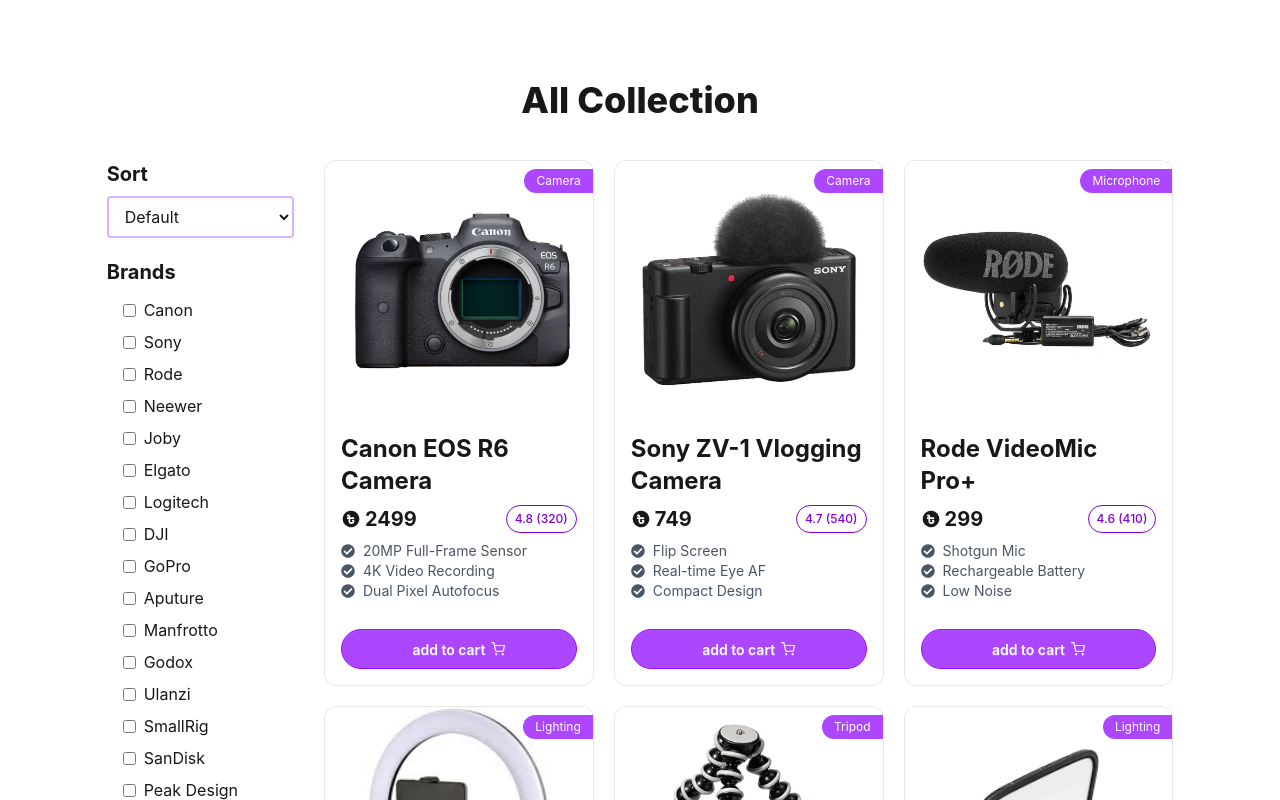
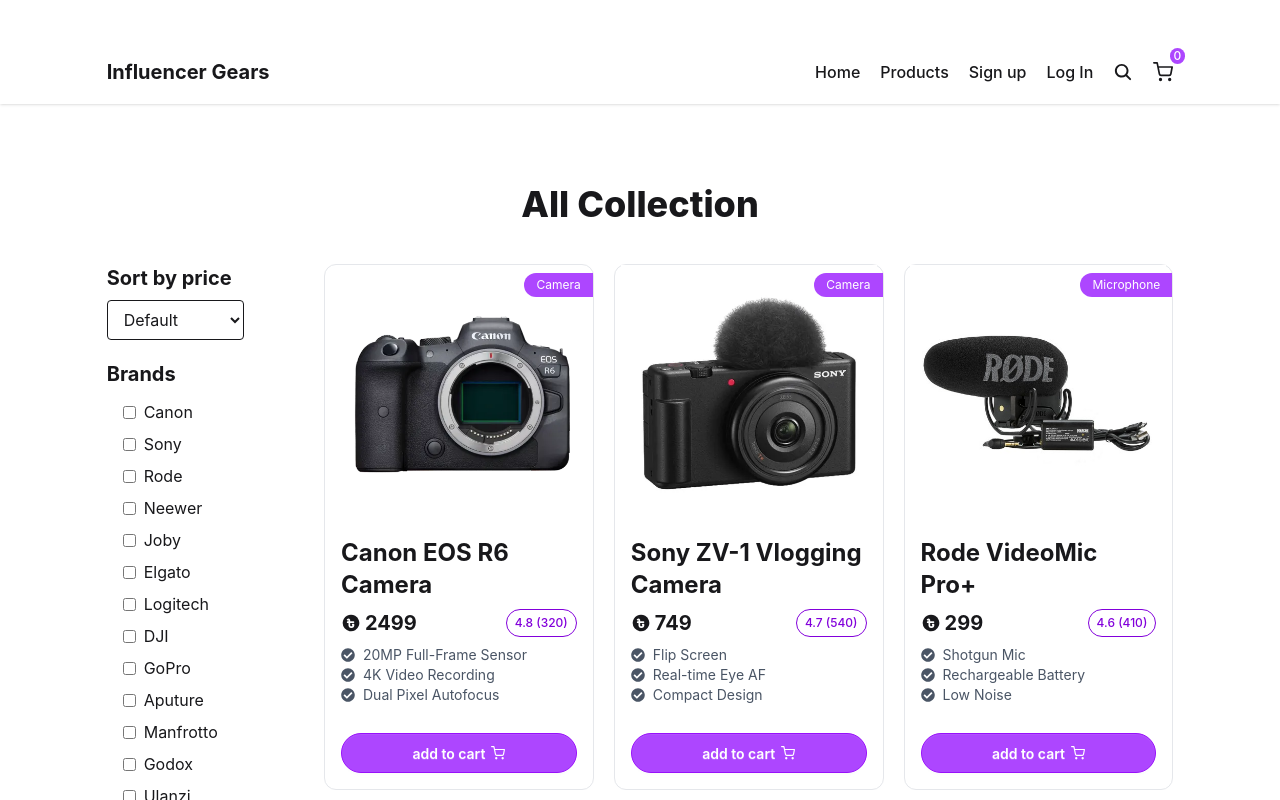
Before and after one commit to jahidhasan-webdev01/influencer-gears, a React (Vite) app: page /products in a window 1280 px wide. Shown: the top 800 px of the page. Built offline with nearby package versions, Linux system fonts and the light colour scheme.

Commit message:
handle add to cart with aleart

```diff
--- a/package.json
+++ b/package.json
@@ -13,6 +13,7 @@
     "@tailwindcss/vite": "^4.2.2",
     "react": "^19.2.4",
     "react-dom": "^19.2.4",
+    "react-hot-toast": "^2.6.0",
     "react-icons": "^5.6.0",
     "react-router": "^7.14.0",
     "tailwindcss": "^4.2.2"
--- a/src/App.jsx
+++ b/src/App.jsx
@@ -1,7 +1,6 @@
 import './App.css'
 
 function App() {
-
   return (
     <>
 
--- /dev/null
+++ b/src/Layout/Layout.jsx
@@ -0,0 +1,19 @@
+import { Outlet } from "react-router"
+import Navbar from "../components/Navbar/Navbar"
+import { Toaster } from "react-hot-toast";
+
+const Layout = () => {
+
+    return (
+        <>
+            <Toaster
+                position="top-center"
+                reverseOrder={false}
+            />
+            <Navbar />
+            <Outlet />
+        </>
+    )
+}
+
+export default Layout;
--- a/src/components/Navbar/Navbar.jsx
+++ b/src/components/Navbar/Navbar.jsx
@@ -1,8 +1,11 @@
+import { useContext } from 'react';
 import { FiShoppingCart } from 'react-icons/fi';
 import { IoSearch } from 'react-icons/io5';
 import { Link } from 'react-router';
+import { CartContext } from '../../context/CartContext';
 
 const Navbar = () => {
+    const {cart} = useContext(CartContext)
     return (
         <div className="bg-base-100 shadow-sm pt-10">
             <div className='navbar w-full px-2 md:w-10/12 md:px-0 mx-auto'>
@@ -29,7 +32,10 @@
                         <Link className='hidden lg:flex hover:underline hover:text-purple-500'>Sign up</Link>
                         <Link className='hidden lg:flex hover:underline hover:text-purple-500'>Log In</Link>
                         <Link><IoSearch className='text-xl' /></Link>
-                        <Link><FiShoppingCart className='text-xl' /></Link>
+                        <div>
+                            <Link><FiShoppingCart className='text-xl relative' /></Link>
+                            <span className='absolute top-2 -right-3 text-xs bg-purple-500 px-1 rounded-full flex items-center justify-center text-white'>{cart.length}</span>
+                        </div>
                     </div>
                 </div>
             </div>
--- a/src/components/ProductCard/ProductCard.jsx
+++ b/src/components/ProductCard/ProductCard.jsx
@@ -1,9 +1,13 @@
+import { useContext } from "react";
 import { FaCheckCircle } from "react-icons/fa";
 import { FiShoppingCart } from "react-icons/fi";
 import { TbCoinTakaFilled } from "react-icons/tb";
+import { CartContext } from "../../context/CartContext";
 
 const ProductCard = ({ product }) => {
     const { image, name, category, price, rating, reviews, features } = product;
+    const { cart, addToCart } = useContext(CartContext);
+
     return (
         <div className="border border-gray-200 rounded-xl group">
             <div className="relative w-full h-64 overflow-hidden flex items-center justify-center">
@@ -37,10 +41,23 @@
                     }
                 </div>
 
-                <button className="btn w-full bg-purple-500 border border-purple-600 text-white rounded-full mt-5">
-                    add to cart
-                    <FiShoppingCart />
-                </button>
+                {
+                    cart.find((pro) => pro.id === product.id)
+                        ?
+                        <button
+                            disabled
+                            className="btn w-full bg-transparent border border-purple-600 text-purple-500 rounded-full mt-5">
+                            added to cart <FiShoppingCart />
+                        </button>
+                        :
+                        <button
+                            onClick={() => addToCart(product)}
+                            className="btn w-full bg-purple-500 border border-purple-600 text-white rounded-full mt-5 hover:bg-transparent hover:text-purple-500">
+                            add to cart
+                            <FiShoppingCart />
+                        </button>
+                }
+
             </div>
         </div>
     );
--- /dev/null
+++ b/src/context/CartContext.jsx
@@ -0,0 +1,21 @@
+import { createContext, useState } from "react";
+import toast from "react-hot-toast";
+
+export const CartContext = createContext([]);
+
+const CartProvider = ({ children }) => {
+    const [cart, setCart] = useState([]);
+
+    const addToCart = (product) => {
+        setCart([...cart, product]);
+        toast.success("Added to cart");
+    }
+
+    return (
+        <CartContext.Provider value={{ cart, addToCart }}>
+            {children}
+        </CartContext.Provider>
+    )
+}
+
+export default CartProvider;
--- a/src/main.jsx
+++ b/src/main.jsx
@@ -6,15 +6,24 @@
 import NotFound from './pages/NotFound/NotFound'
 import ProductsProvider from './context/ProductsContext'
 import Products from './pages/Products/Products'
+import Layout from './Layout/Layout'
+import CartProvider from './context/CartContext'
+
 
 const router = createBrowserRouter([
   {
     path: "/",
+    Component: Layout,
+    children: [
+      {
+        index: true,
         Component: Home
       },
       {
         path: "/products",
         Component: Products
+      },
+    ]
   },
   {
     path: "*",
@@ -24,8 +33,10 @@
 
 createRoot(document.getElementById('root')).render(
   <StrictMode>
+    <CartProvider>
       <ProductsProvider>
         <RouterProvider router={router}></RouterProvider>
       </ProductsProvider>
+    </CartProvider>
   </StrictMode>,
 )
--- a/src/pages/Home/Home.jsx
+++ b/src/pages/Home/Home.jsx
@@ -1,4 +1,3 @@
-import Navbar from '../../components/Navbar/Navbar';
 import Banner from '../../components/Banner/Banner';
 import Sponsores from '../../components/Sponsores/Sponsores';
 import Popular from '../../components/Popular/Popular';
@@ -6,7 +5,6 @@
 const Home = () => {
     return (
         <>
-            <Navbar />
             <Banner />
             <Sponsores />
             <Popular />
--- a/src/pages/Products/Products.jsx
+++ b/src/pages/Products/Products.jsx
@@ -1,6 +1,7 @@
 import { useContext, useEffect, useState } from "react";
 import { ProductsContext } from "../../context/ProductsContext";
 import ProductCard from "../../components/ProductCard/ProductCard";
+import { LuFilter } from "react-icons/lu";
 
 const Products = () => {
     const products = useContext(ProductsContext);
@@ -9,44 +10,102 @@
     const [sort, setSort] = useState("default");
     const [selectedBrands, setSelectedBrands] = useState([])
 
-    useEffect(() => {
+    const filterBrands = () => {
         const uniqueBrands = [...new Set(products.map(product => product.brand))];
         setBrands(uniqueBrands);
+    }
+
+    useEffect(() => {
+        filterBrands();
         setFilterProducts(products);
     }, [products]);
 
+
     const handleBrandChange = (e) => {
-        setSelectedBrands([...selectedBrands, e.target.value])
+        setSelectedBrands([...selectedBrands, e.target.value]);
+        const filterPro = products.filter((product) => selectedBrands.includes(product.brand) || product.brand === e.target.value)
+
+        setFilterProducts(filterPro);
     }
 
-    console.log({ selectedBrands });
+    const handleSort = (sortType) => {
+        setSort(sortType);
+
+        if (sortType === "default") {
+            handleBrandChange();
+            return;
+        }
+
+        let sortedProducts = [];
+        if (sortType === "low") {
+            sortedProducts = filterProducts.sort((a, b) => a.price - b.price)
+        } else if (sortType === "high") {
+            sortedProducts = filterProducts.sort((a, b) => b.price - a.price)
+        }
+        setFilterProducts([...sortedProducts])
+    }
 
     return (
         <div className="w-full px-2 md:w-10/12 md:px-0 mx-auto py-10 lg:py-20">
             <h1 className="text-center text-4xl font-extrabold">All Collection</h1>
-            {/* <div className="grid grid-cols-1 md:grid-cols-2 lg:grid-cols-3 xl:grid-cols-4 gap-10 mt-10">
 
-            </div> */}
+            <div className="drawer">
+                <input id="my-drawer-1" type="checkbox" className="drawer-toggle" />
+
+                <div className="drawer-side">
+                    <label
+                        htmlFor="my-drawer-1"
+                        aria-label="close sidebar"
+                        className="drawer-overlay"
+                    ></label>
+
+                    <div className="bg-base-200 min-h-full w-80 p-4 pt-50">
+                        <h1 className="text-xl font-bold">Brands</h1>
+
+                        <form>
+                            {brands.map((br, index) => (
+                                <label
+                                    key={index}
+                                    className="flex items-center gap-2 cursor-pointer hover:bg-purple-50 px-4 py-1"
+                                >
+                                    <input
+                                        type="checkbox"
+                                        value={br}
+                                        onChange={handleBrandChange}
+                                    />
+                                    {br}
+                                </label>
+                            ))}
+                        </form>
+                    </div>
+                </div>
+            </div>
 
             <div className="grid grid-cols-5 gap-5 mt-10">
-                <div className="space-y-5 col-span-1">
+                <div className="space-y-5 col-span-5 md:col-span-1 flex flex-row-reverse justify-between md:justify-start md:flex-col px-5 md:px-0">
+
                     <div>
-                        <h1 className="text-xl font-bold">Sort</h1>
+                        <h1 className="text-xl font-bold">Sort by price</h1>
                         <form className="mt-2">
                             <select
                                 value={sort}
-                                onChange={(e) => setSort(e.target.value)}
-                                className="border-2 border-purple-300 px-3 py-2 rounded"
+                                onChange={(e) => handleSort(e.target.value)}
+                                className="border px-3 py-2 rounded"
                             >
                                 <option value="default">Default</option>
-                                <option value="low">Price: Low to High</option>
-                                <option value="high">Price: High to Low</option>
+                                <option value="low">Low to High</option>
+                                <option value="high">High to Low</option>
                             </select>
                         </form>
                     </div>
+
                     <div>
                         <h1 className="text-xl font-bold">Brands</h1>
-                        <form className="mt-2">
+                        <label htmlFor="my-drawer-1" className="mt-2 btn btn-sm btn-neutral md:hidden flex justify-center items-center">
+                            <LuFilter />
+                        </label>
+
+                        <form className="mt-2 hidden md:block">
                             {
                                 brands.map((br, index) =>
                                     <label
@@ -62,9 +121,11 @@
                             }
                         </form>
                     </div>
+
+
                 </div>
 
-                <div className="col-span-4 w-full grid grid-cols-1 md:grid-cols-2 lg:grid-cols-3 gap-5">
+                <div className="col-span-5 md:col-span-4 w-full grid grid-cols-1 md:grid-cols-2 lg:grid-cols-3 gap-5">
                     {
                         filterProducts.map((product, index) => <ProductCard key={index} product={product} />)
                     }
```
Also changed, not shown: 1 other file (tests, documents, lock files or other folders). Lines whose indentation alone changed are shown as unchanged.
